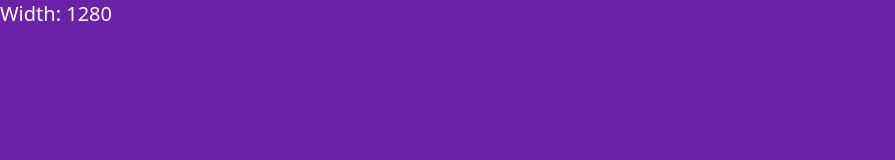
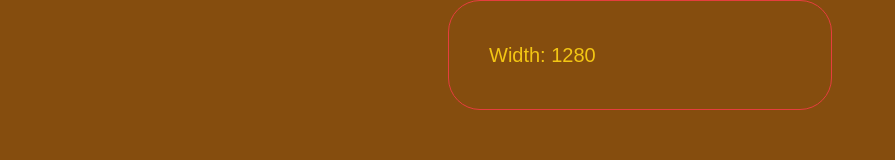
Before and after one commit to thepixelboy/tailwind-sandbox, a plain HTML site: page 17-customization/index.html in a window 1280 px wide. Shown: the whole page, without its empty margins (0-895 px from the left). Drawn offline with nearby package versions, Linux system fonts and the light colour scheme.

Commit message:
feat: config and customization

```diff
--- a/17-customization/index.html
+++ b/17-customization/index.html
@@ -5,23 +5,55 @@
     <meta http-equiv="X-UA-Compatible" content="IE=edge" />
     <meta name="viewport" content="width=device-width, initial-scale=1.0" />
     <script src="https://cdn.tailwindcss.com"></script>
+    <script>
+      tailwind.config = {
+        theme: {
+          screens: {
+            sm: "550px",
+            md: "800px",
+            lg: "1200px",
+            xl: "1440px",
+          },
+          fontFamily: {
+            sans: ["Graphik", "sans-serif"],
+            serif: ["Merriweather", "serif"],
+          },
+          extend: {
+            colors: {
+              primary: "#f3c614",
+              secondary: "#e53e3e",
+            },
+            spacing: {
+              6: "2.5rem",
+              128: "32rem",
+            },
+            borderRadius: {
+              "4xl": "2rem",
+            },
+          },
+        },
+      };
+    </script>
     <title>Customization</title>
   </head>
- <body
+  <body
     class="bg-black sm:bg-green-800 md:bg-blue-800 lg:bg-yellow-800 xl:bg-purple-800 2xl:bg-orange-800"
   >
-
-      <h1 class="text-white text-xl"></h1>
+    <div
+      class="border-secondary border p-6 mb-128 max-w-sm mx-auto rounded-4xl"
+    >
+      <h1 class="text-primary text-xl"></h1>
+    </div>
 
     <script>
       function showBrowserWidth() {
-        const width = window.innerWidth
+        const width = window.innerWidth;
 
-        document.querySelector('h1').innerHTML = `Width: ${width}`
+        document.querySelector("h1").innerHTML = `Width: ${width}`;
       }
 
-      window.onload = showBrowserWidth
-      window.onresize = showBrowserWidth
+      window.onload = showBrowserWidth;
+      window.onresize = showBrowserWidth;
     </script>
   </body>
 </html>
```
